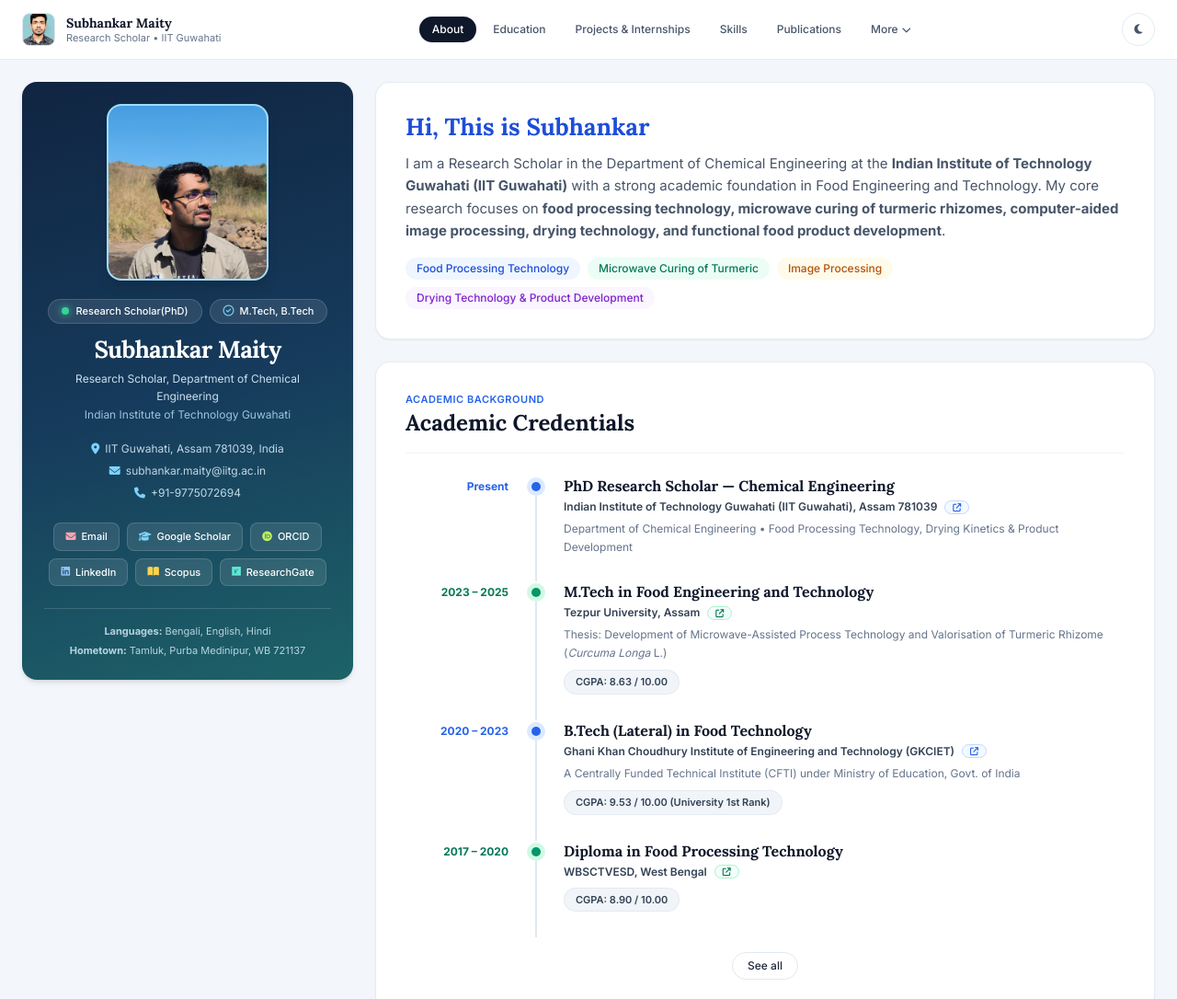
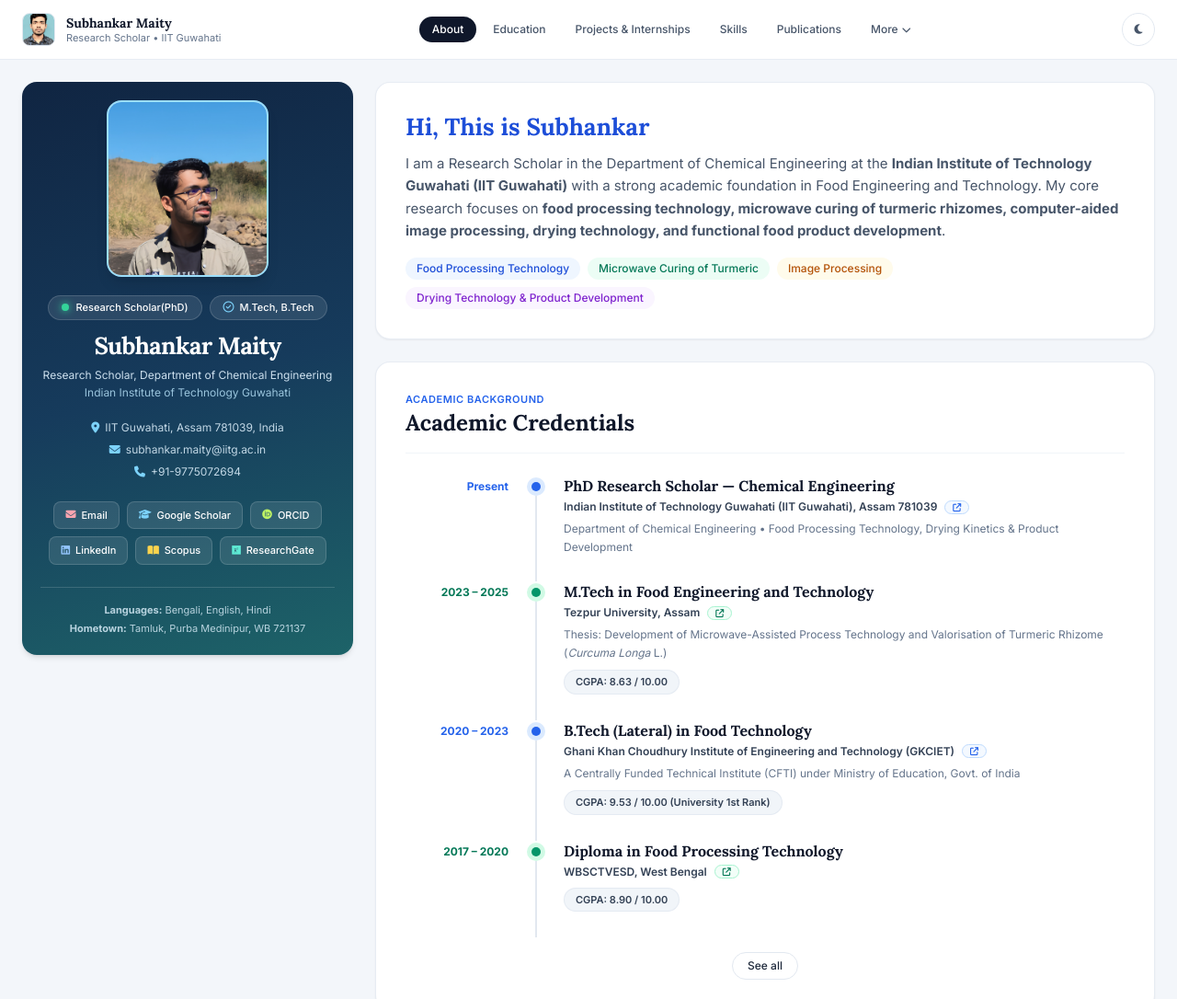
Before and after one commit to subhankarmaityiitg/subhankarmaity, a plain HTML site: page index.html in a window 1280 px wide. Shown: the top 1086 px of the page at 92% size. Drawn offline with nearby package versions, Linux system fonts and the light colour scheme.

Commit message:
Update index.html

```diff
--- a/index.html
+++ b/index.html
@@ -123,7 +123,7 @@
   <div class="max-w-[1380px] mx-auto px-4 sm:px-6 py-6 flex flex-col lg:flex-row gap-6 items-start">
 
     <!-- LEFT STICKY PROFILE SIDEBAR -->
-    <aside class="w-full lg:w-[340px] xl:w-[360px] shrink-0 lg:sticky lg:top-20 profile-gradient text-white rounded-2xl p-6 shadow-md">
+    <aside class="w-full lg:w-[340px] xl:w-[360px] shrink-0 lg:sticky lg:top-20 profile-gradient text-white rounded-2xl p-5 shadow-md">
       <!-- Framed Portrait (Upload your photo as profile.jpg) -->
       <div class="w-44 h-48 mx-auto rounded-2xl overflow-hidden border-2 border-sky-400/50 shadow-lg bg-white">
         <img src="subha_profile.png" onerror="this.src='https://ui-avatars.com/api/?name=Subhankar+Maity&background=1e293b&color=ffffff&size=400'" alt="Subhankar Maity" class="w-full h-full object-cover object-top">
```
